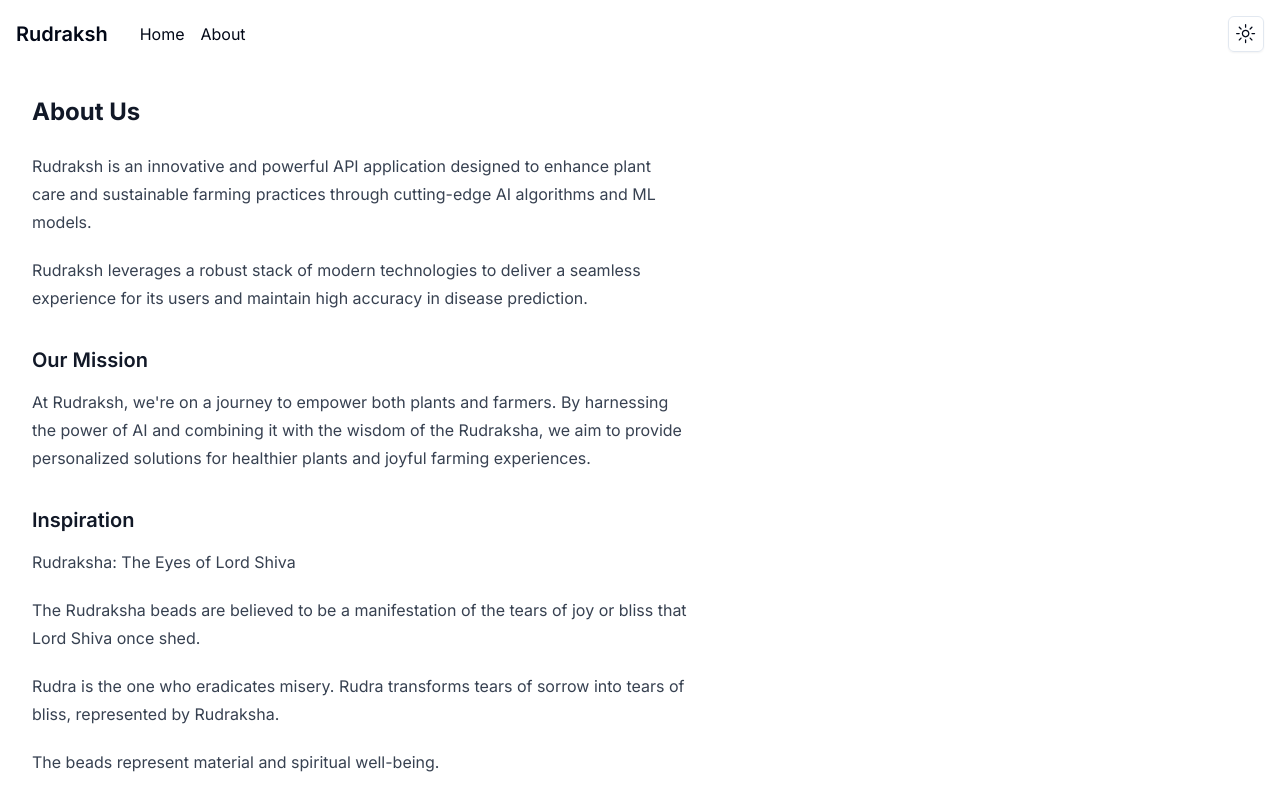
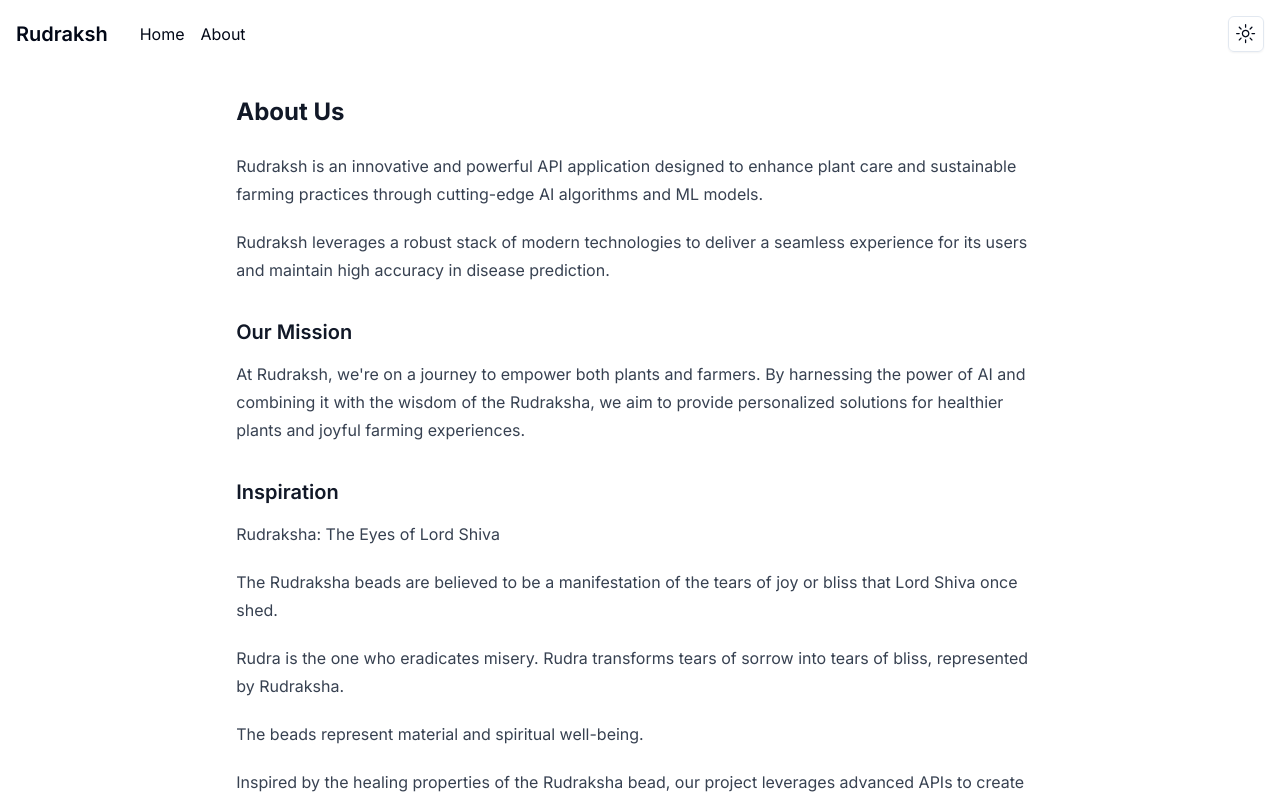
Before and after one commit to dev-shetty/rudraksh, a Next.js app: page /about in a window 1280 px wide. Shown: the top 800 px of the page. Built offline with nearby package versions, Linux system fonts and the light colour scheme.

Commit message:
increases width of mdx paragraph

```diff
--- a/src/app/about/page.tsx
+++ b/src/app/about/page.tsx
@@ -5,7 +5,7 @@ import AboutDocs from "@/content/docs/about.mdx"
 export default function About() {
   return (
     <main className="min-h-screen py-24 px-8">
-      <div className="prose prose-cyan dark:prose-dark">
+      <div className="mx-auto prose max-w-[80ch] prose-cyan dark:prose-dark">
         <AboutDocs />
       </div>
     </main>
```
